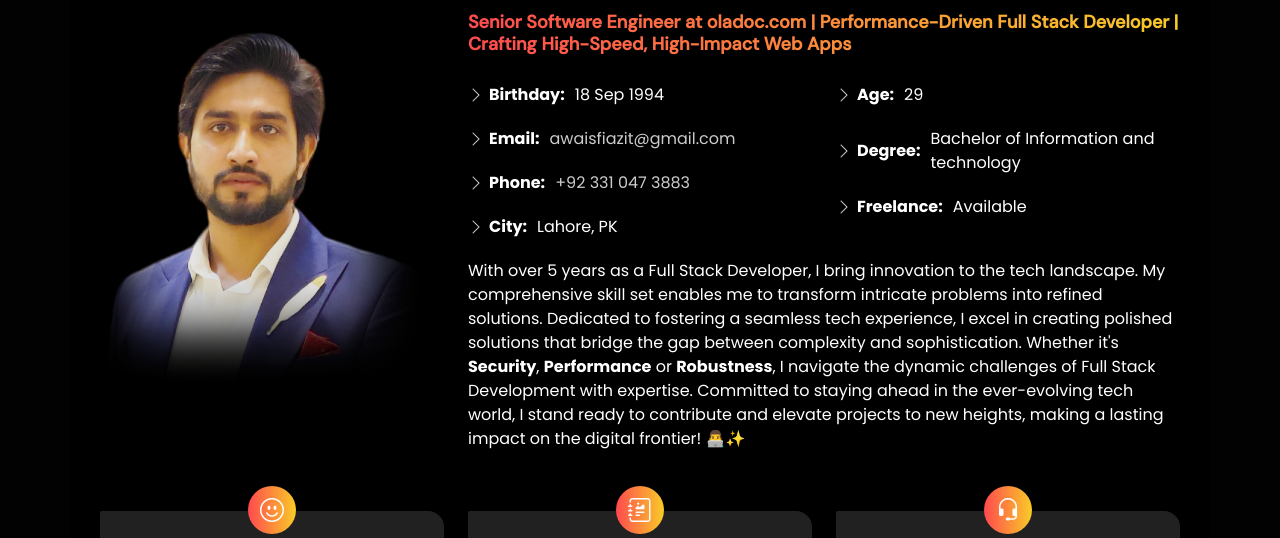
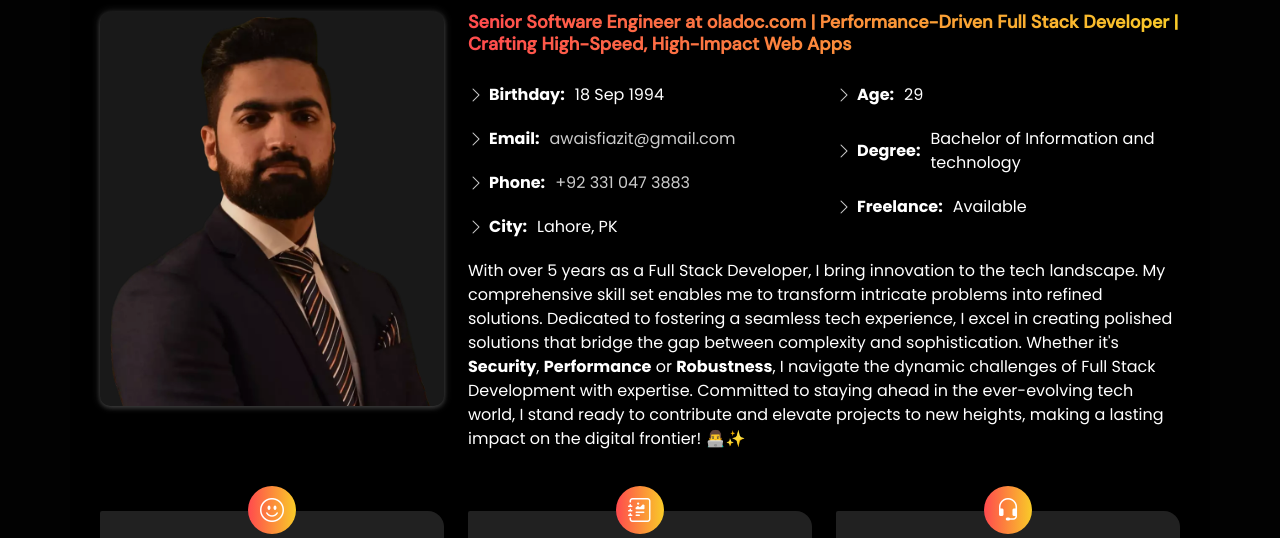
Before and after one commit to Awais-cb/awais-cb.github.io, a plain HTML site: page index.html in a window 1280 px wide. Both pictures are taken after a click on the link "About". Shown: the part 201-739 px from the top of the page. Drawn offline with Linux system fonts and the light colour scheme.

Commit message:
UPdate done

```diff
--- a/assets/css/style.css
+++ b/assets/css/style.css
@@ -1277,3 +1277,9 @@ footer .social-links{
     flex-direction: row;
   }
 }
+
+.personal-image {
+  border-radius: 10px;
+  background: #1c1c1c;
+  box-shadow: 0 0px 8px 0 rgb(255 255 255 / 20%), 0 2px 5px 0 rgb(255 255 255 / 19%);
+}
--- a/index.html
+++ b/index.html
@@ -79,7 +79,7 @@
 
       <div class="row">
         <div class="col-lg-4" data-aos="fade-right">
-          <img src="assets/img/me3.png" class="img-fluid" alt="" style="filter: opacity(0.9);">
+          <img src="assets/img/me.webp" class="img-fluid personal-image" alt="" style="filter: opacity(0.9);">
         </div>
         <div class="col-lg-8 pt-4 pt-lg-0 content" data-aos="fade-left">
           <h3>Senior Software Engineer at oladoc.com | Performance-Driven Full Stack Developer | Crafting High-Speed,
```
Also changed, not shown: assets/img/apple-touch-icon.png (added), assets/img/favicon.png (added), assets/img/me-backup.webp (added), assets/img/me.jpg (added), assets/img/me.webp (added).
